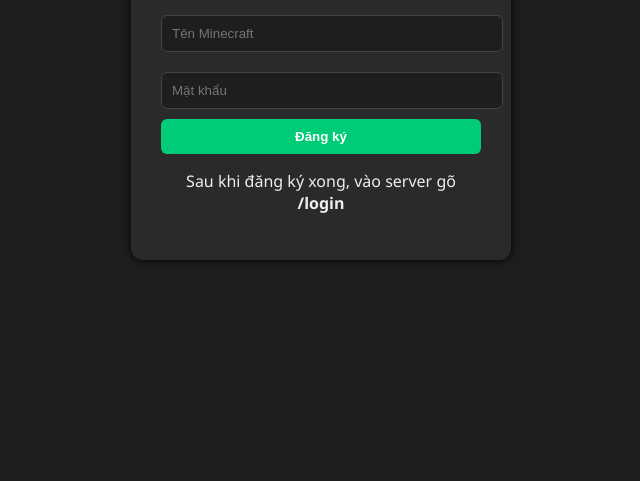
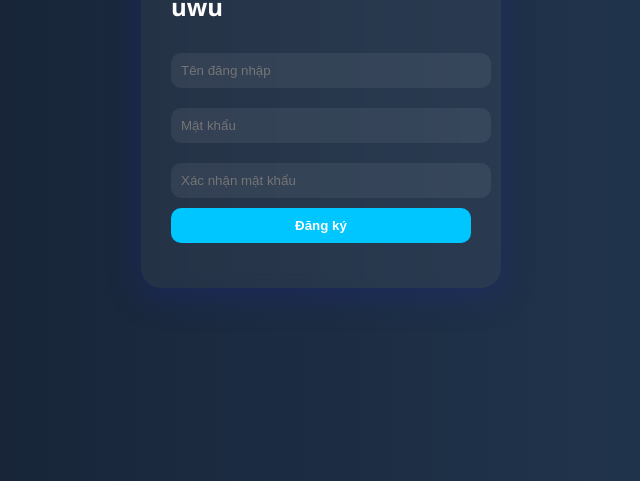
Before and after one commit to Ntrkhangnekk/register, a plain HTML site: page index.html in a window 1280 px wide. Shown: the part 319-800 px from the top of the page, without its empty margins (319-959 px from the left). Drawn offline with Linux system fonts and the light colour scheme.

Commit message:
Update index.html

```diff
--- a/index.html
+++ b/index.html
@@ -1,73 +1,74 @@
-<!-- public/index.html -->
 <!DOCTYPE html>
 <html lang="vi">
 <head>
   <meta charset="UTF-8" />
   <meta name="viewport" content="width=device-width, initial-scale=1.0"/>
-  <title>Đăng ký Minecraft</title>
+  <title>Đăng ký tài khoản Minecraft 4G Smp</title>
   <style>
     body {
-      background: #1e1e1e;
-      font-family: 'Segoe UI', sans-serif;
-      color: #eee;
-      display: flex;
-      justify-content: center;
-      align-items: center;
+      margin: 0; font-family: 'Segoe UI', sans-serif;
+      background: linear-gradient(to right, #141e30, #243b55);
+      display: flex; align-items: center; justify-content: center;
       height: 100vh;
-      margin: 0;
     }
-    .form-box {
-      background: #2a2a2a;
-      padding: 30px;
-      border-radius: 12px;
-      box-shadow: 0 0 10px #000;
-      width: 320px;
-    }
-    h2 {
-      text-align: center;
-      margin-bottom: 20px;
-      color: #00ff99;
+    .form-container {
+      background: rgba(255,255,255,0.05);
+      padding: 30px; border-radius: 20px;
+      box-shadow: 0 8px 32px 0 rgba( 31, 38, 135, 0.37 );
+      backdrop-filter: blur( 8px );
+      color: #fff; width: 300px;
     }
     input {
-      width: 100%;
-      padding: 10px;
-      margin: 10px 0;
-      background: #1e1e1e;
-      border: 1px solid #444;
-      border-radius: 6px;
+      width: 100%; padding: 10px;
+      margin: 10px 0; border: none;
+      border-radius: 10px; background: #ffffff10;
       color: #fff;
     }
     button {
-      width: 100%;
-      padding: 10px;
-      background: #00cc77;
-      border: none;
-      border-radius: 6px;
-      color: white;
-      font-weight: bold;
-      cursor: pointer;
-      transition: background 0.3s ease;
+      width: 100%; padding: 10px;
+      border: none; border-radius: 10px;
+      background-color: #00c6ff; color: white;
+      font-weight: bold; cursor: pointer;
+      transition: background 0.3s;
     }
     button:hover {
-      background: #00ff99;
+      background-color: #0072ff;
     }
-    .msg {
+    .message {
+      margin-top: 15px;
       text-align: center;
-      margin-top: 15px;
+      font-weight: bold;
     }
   </style>
 </head>
 <body>
-  <div class="form-box">
-    <h2>Đăng ký Minecraft</h2>
-    <form action="/register" method="POST">
-      <input name="username" placeholder="Tên Minecraft" required />
-      <input name="password" type="password" placeholder="Mật khẩu" required />
-      <button type="submit">Đăng ký</button>
-    </form>
-    <div class="msg">
-      <p>Sau khi đăng ký xong, vào server gõ <b>/login</b></p>
-    </div>
-  </div>
+  <form class="form-container" onsubmit="submitForm(event)">
+    <h2>Đăng ký tài khoản Minecraft cho 4G Smp uwu </h2>
+    <input type="text" id="username" placeholder="Tên đăng nhập" required />
+    <input type="password" id="password" placeholder="Mật khẩu" required />
+    <input type="password" id="confirm" placeholder="Xác nhận mật khẩu" required />
+    <button type="submit">Đăng ký</button>
+    <div class="message" id="msg"></div>
+  </form>
+
+  <script>
+    async function submitForm(e) {
+      e.preventDefault();
+      const username = document.getElementById("username").value;
+      const password = document.getElementById("password").value;
+      const confirm = document.getElementById("confirm").value;
+      const msg = document.getElementById("msg");
+
+      const res = await fetch("https://your-backend.onrender.com/register", {
+        method: "POST",
+        headers: { "Content-Type": "application/json" },
+        body: JSON.stringify({ username, password, confirm })
+      });
+
+      const text = await res.text();
+      msg.innerText = text;
+      msg.style.color = res.ok ? "#00ff99" : "#ff5555";
+    }
+  </script>
 </body>
 </html>
```
